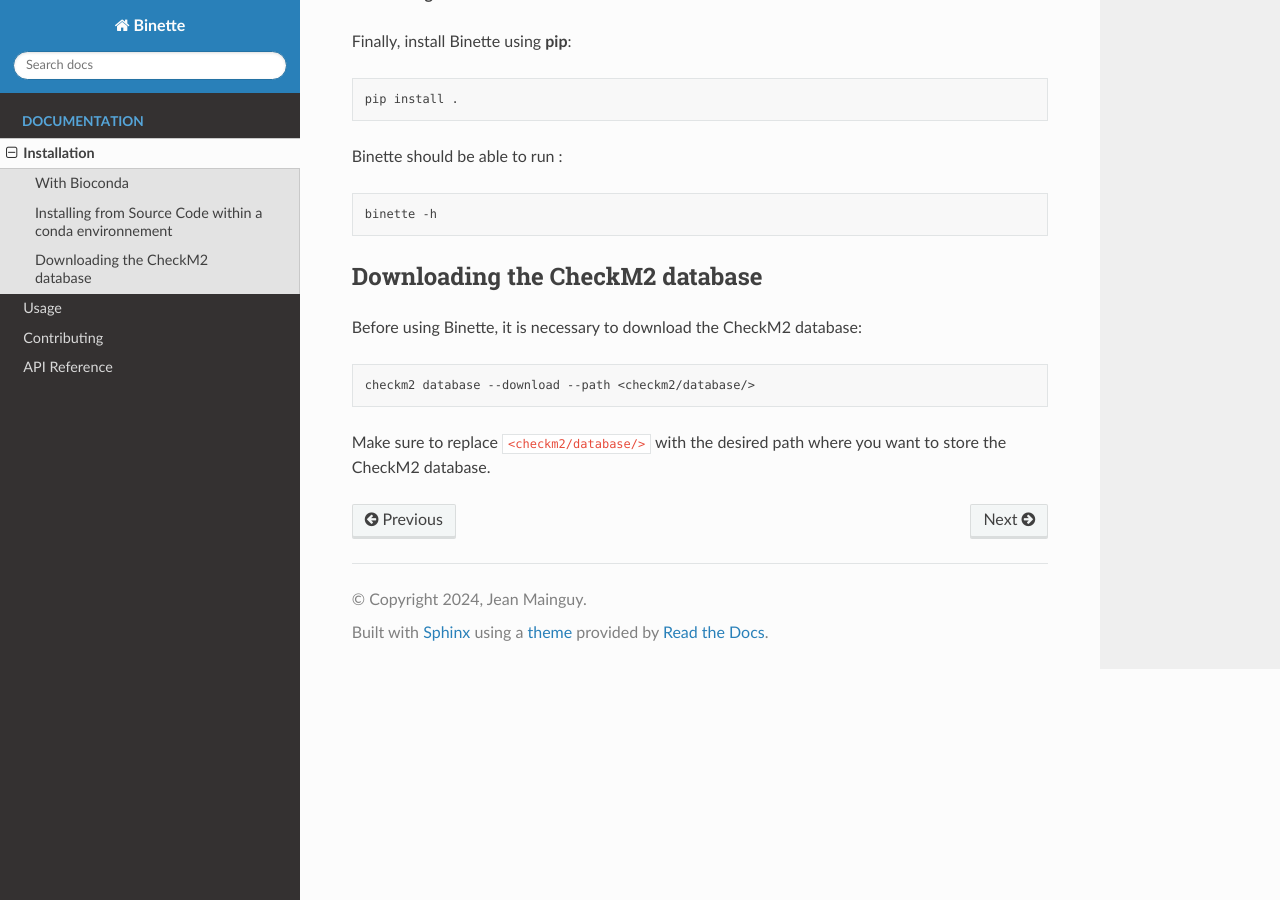
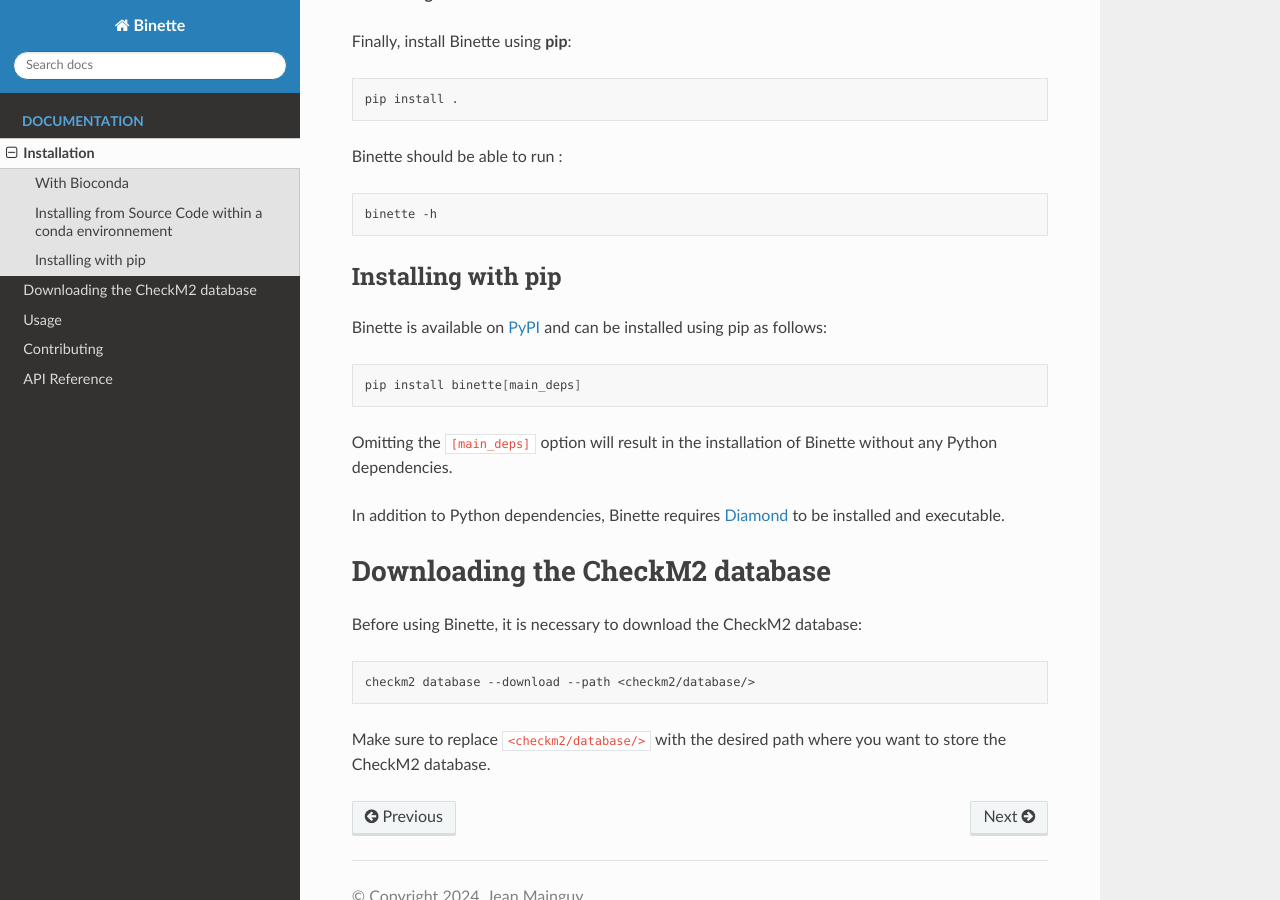
Before and after one commit to genotoul-bioinfo/Binette, a Sphinx documentation site: the page built from docs/installation.md, in a window 1280 px wide and 900 px high, scrolled down 1068 px. Built offline with Sphinx 7.4.7 and the Read the Docs theme 2.0.0, drawn with Linux system fonts in a browser that asks for light colours; pages that are not in the unit, such as notebooks, are missing from menus.

Commit message:
update install doc with pip

````diff
--- a/docs/installation.md
+++ b/docs/installation.md
@@ -58,7 +58,20 @@
 ```
 
 
-## Downloading the CheckM2 database
+## Installing with pip
+
+Binette is available on [PyPI](https://pypi.org/project/Binette/) and can be installed using pip as follows:
+
+```bash
+pip install binette[main_deps]
+```
+
+Omitting the `[main_deps]` option will result in the installation of Binette without any Python dependencies.
+
+In addition to Python dependencies, Binette requires [Diamond](https://github.com/bbuchfink/diamond) to be installed and executable.
+
+
+# Downloading the CheckM2 database
 
 Before using Binette, it is necessary to download the CheckM2 database:
 
````
